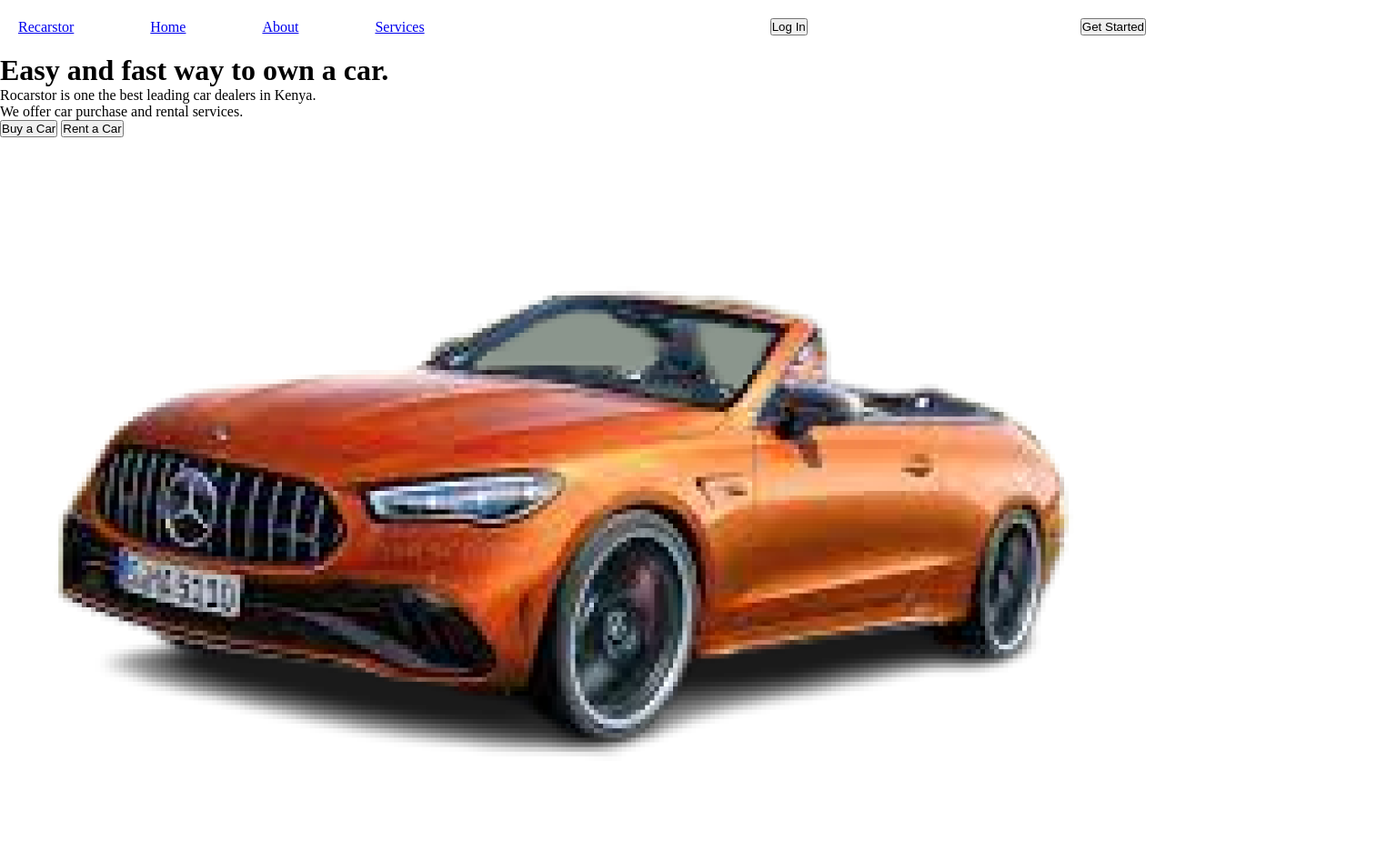
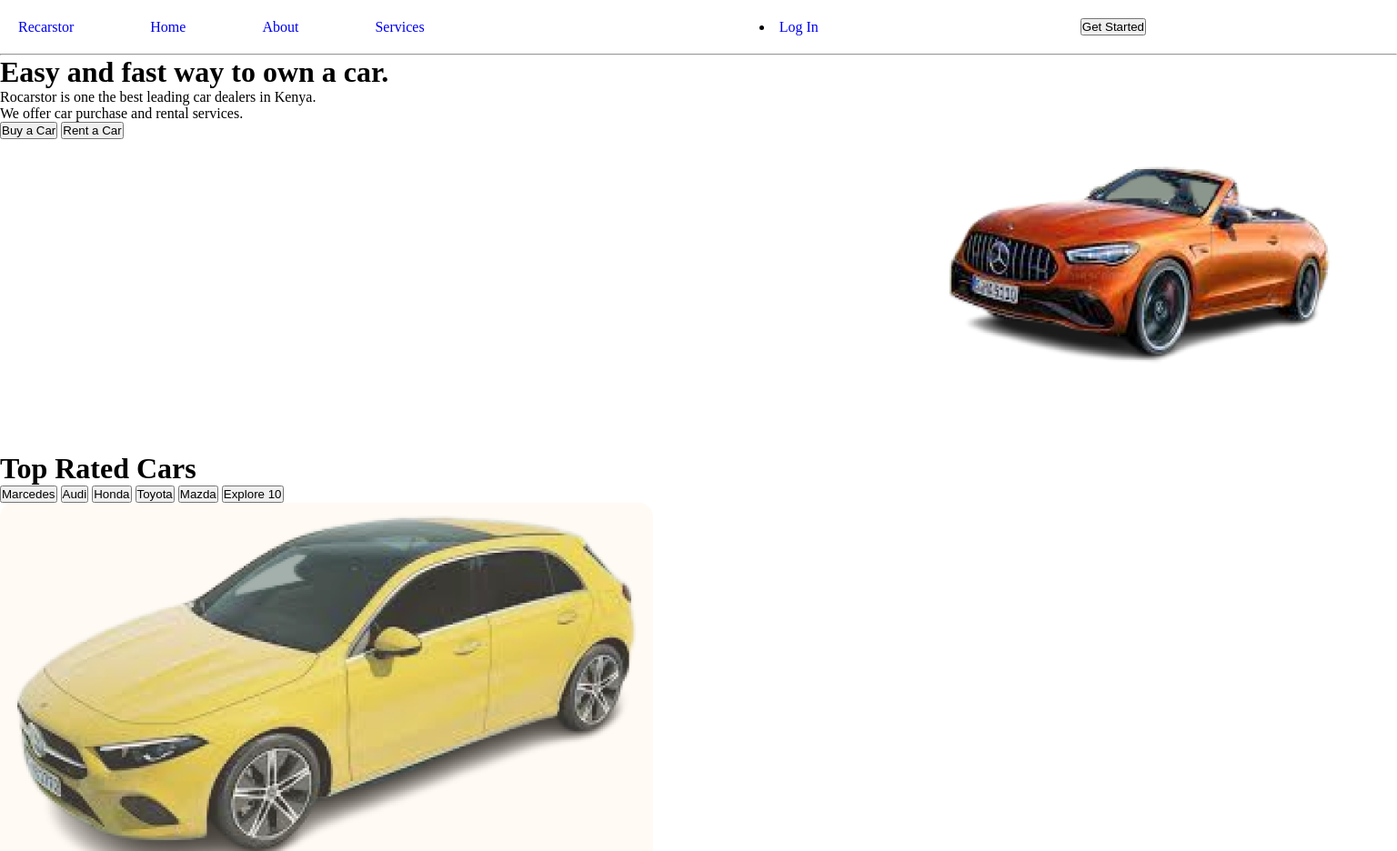
Before and after one commit to aluochvivian/Rocarstor--Car--Website, a plain HTML site: page index.html in a window 1280 px wide. Shown: the top 936 px of the page at 91% size, 1536 px wide, since content can reach past the window. Drawn offline with Linux system fonts and the light colour scheme.

Commit message:
Styled my first image it will move to the right of the website

```diff
--- a/index.css
+++ b/index.css
@@ -15,7 +15,18 @@
     list-style-type: none;
 } .nav ul li {
     display: inline-block;
-    list-style-type: none;
     margin-right: 80px;
+    color: black;
 
 }
+a {
+    text-decoration: none;
+    columns: black;
+}
+.row1 img {
+    height: 400px;
+    width: 500px;
+    padding: 20px;
+    margin-top: -60px;
+    margin-left: 1000px;
+}
--- a/index.html
+++ b/index.html
@@ -14,10 +14,12 @@
       <li><a href="#">Home</a></li>
       <li><a href="#">About</a></li>
       <li><a href="#">Services</a></li>
+
     </ul>
-    <button type="btn">Log In</button>
+    <li><a href="#">Log In</a></li>
     <button type="btn">Get Started</button>
   </navbar>
+  <hr style="width: 120%;">
   <div class="row1">
     <div class="column1">
   <h1>Easy and fast way to own a car.</h1>
@@ -27,8 +29,7 @@
   <button type="btn">Buy a Car</button>
   <button type="btn">Rent a Car</button>
 </div>
-  <div class="column2"><img src="Images/image 1 (6).png">
-  </div>
+  <img src="Images/image 1 (6).png">
 
 </div>
 
```
